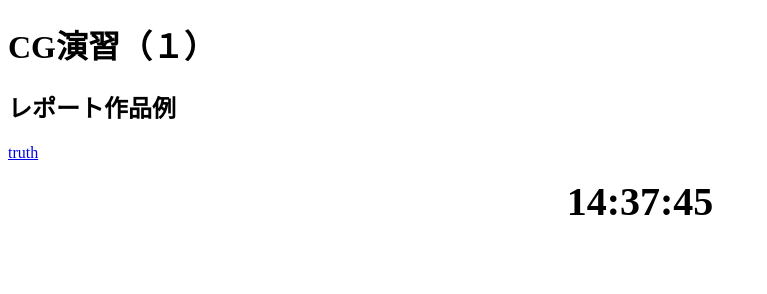
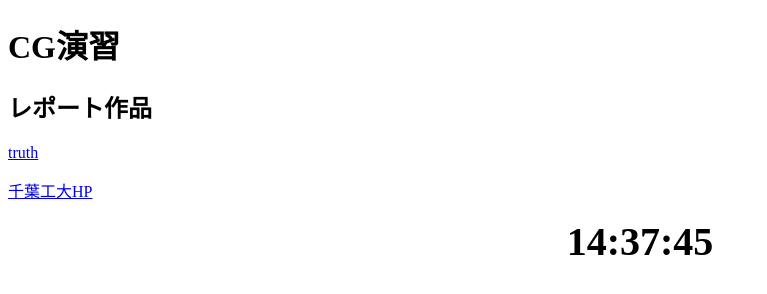
Before and after one commit to ookubo-masaaki/Task, a plain HTML site: page index.html in a window 1280 px wide. Shown: the whole page, without its empty margins (0-767 px from the left). Drawn offline with Linux system fonts and the light colour scheme.

Commit message:
Update index.html

```diff
--- a/index.html
+++ b/index.html
@@ -2,7 +2,7 @@
 <html>
 <head>
 <meta charset="utf-8">
-<title>CG演習（１）</title>
+<title>CG演習_提出</title>
 
   <script>
     function updateClock(){
@@ -33,13 +33,15 @@
 
 <body onload="start();">
 <h1>
-  CG演習（１）
+  CG演習
 </h1>
 <h2>
-  レポート作品例
+  レポート作品
 </h2>
 
 <p><a href="truth.html">truth</a></p>
+
+ <p><a href="https://www.it-chiba.ac.jp/">千葉工大HP</a></p>
 
   <div id="myClock" align="center" style="font:bold 30pt Times New Roman;">
     </div>
```
